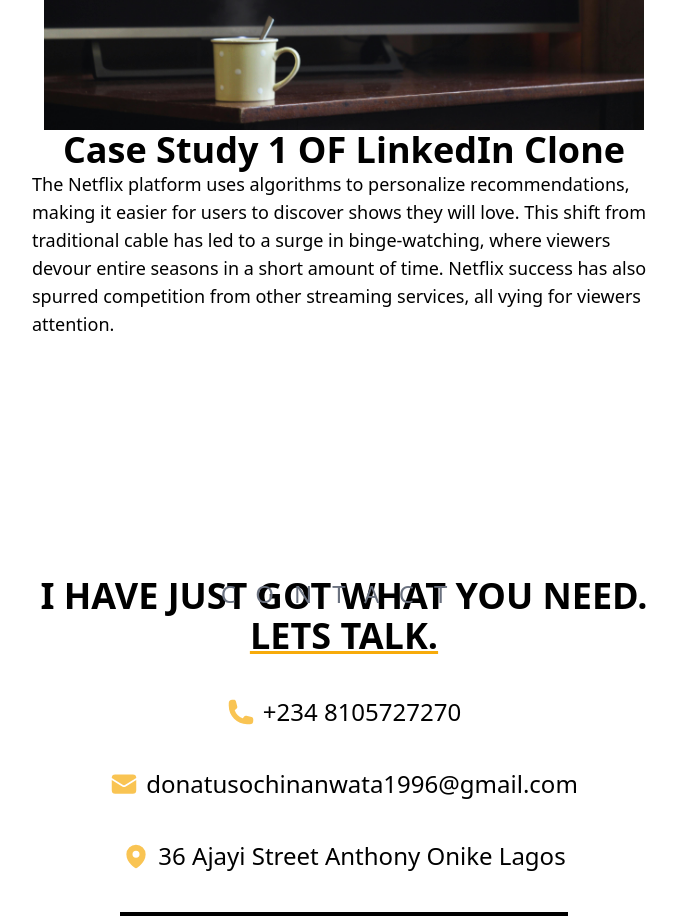
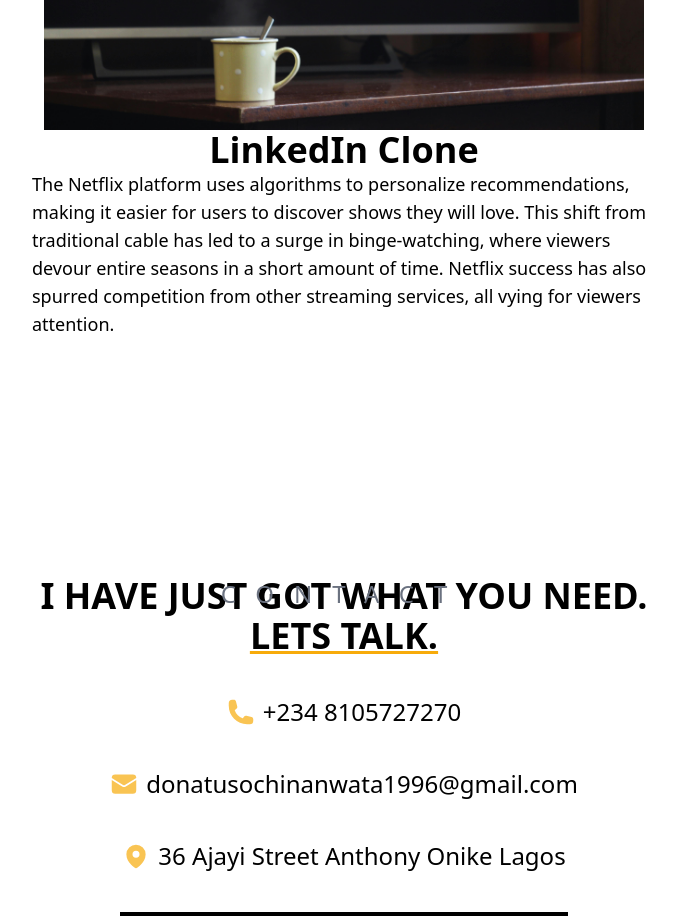
Before and after one commit to ogbonnaochi/portfolios-2.0, a Next.js app: page / in a window 1280 px wide. Shown: the part 3660-4576 px from the top of the page, without its empty margins (296-973 px from the left). Built offline with nearby package versions, Linux system fonts and the light colour scheme.

Commit message:
first changes

```diff
--- a/components/Projects.tsx
+++ b/components/Projects.tsx
@@ -30,7 +30,7 @@
           </div>
 
           <div className='text-container'>
-            <h4 className='text-4xl font-semibold text-center'>Case Study 1 OF LinkedIn Clone</h4>
+            <h4 className='text-4xl font-semibold text-center'>LinkedIn Clone</h4>
             <p className='text-lg text-center md:text-left'>The Netflix platform uses algorithms to personalize recommendations,
                making it easier for users to discover shows they will love.
                This shift from traditional cable has led to a surge in binge-watching,
```
